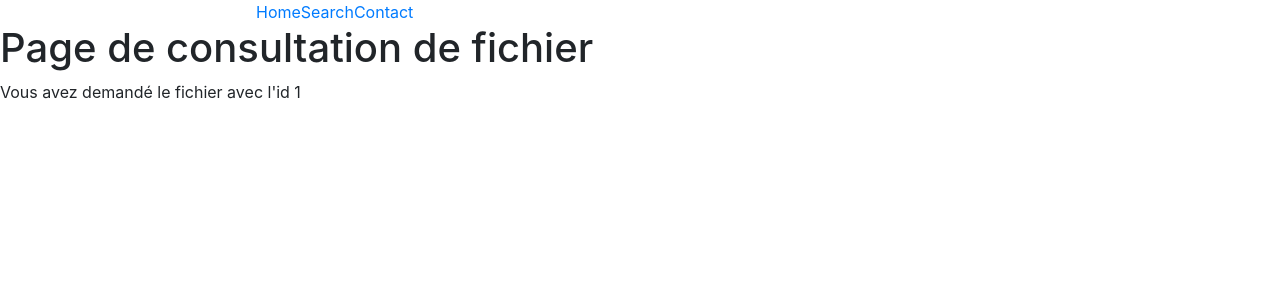
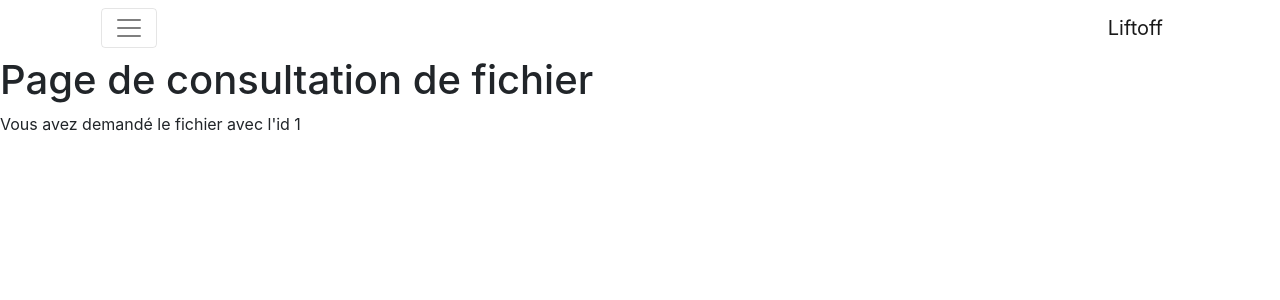
Before and after one commit to iioel/liftoff, a Django app: page /file/1 in a window 1280 px wide. Shown: the top 300 px of the page. Run offline with Django 3.2, Linux system fonts and the light colour scheme; some libraries are stand-ins or nearby versions.

Commit message:
Update navbar with bootstrap

```diff
--- a/templates/base.html
+++ b/templates/base.html
@@ -11,15 +11,29 @@
 </head>
 
 <body>
-    <nav>
-        {% block nav %}
-        <ul class="nav desktop">
-            <li class="drop"><a href="/">Home</a></li>
-            <li class="drop"><a href="/file/search/">Search</a></li>
-            <li class="drop"><a href="/contact/">Contact</a></li>
-        </ul>
-        {% endblock %}
-    </nav>
+    <div class="container">
+        <nav class="navbar navbar-toggleable-md navbar-light bg-faded">
+            {% block nav %}
+            <button class="navbar-toggler navbar-toggler-right" type="button" data-toggle="collapse" data-target="#navbarToggler" aria-controls="navbarToggler" aria-expanded="false" aria-label="Toggle navigation">
+                <span class="navbar-toggler-icon"></span>
+            </button>
+            <a class="navbar-brand" href="#">Liftoff</a>
+            <div class="collapse navbar-collapse" id="navbarToggler">
+                <ul class="navbar-nav mr-auto mt-2 mt-lg-0">
+                    <li class="nav-item active">
+                        <a class="nav-item nav-link" href="/">Home</a>
+                    </li>
+                    <li class="nav-item">
+                        <a class="nav-item nav-link" href="/file/search/">Search</a>
+                    </li>
+                    <li class="nav-item">
+                        <a class="nav-item nav-link" href="/contact/">Contact</a>
+                    </li>
+                </ul>
+            </div>
+            {% endblock %}
+        </nav>
+    </div>
 
     <section id="content">
         {% block content %}{% endblock %}
```
Also changed, not shown: static/css/styles.css (+30 -0 lines).
